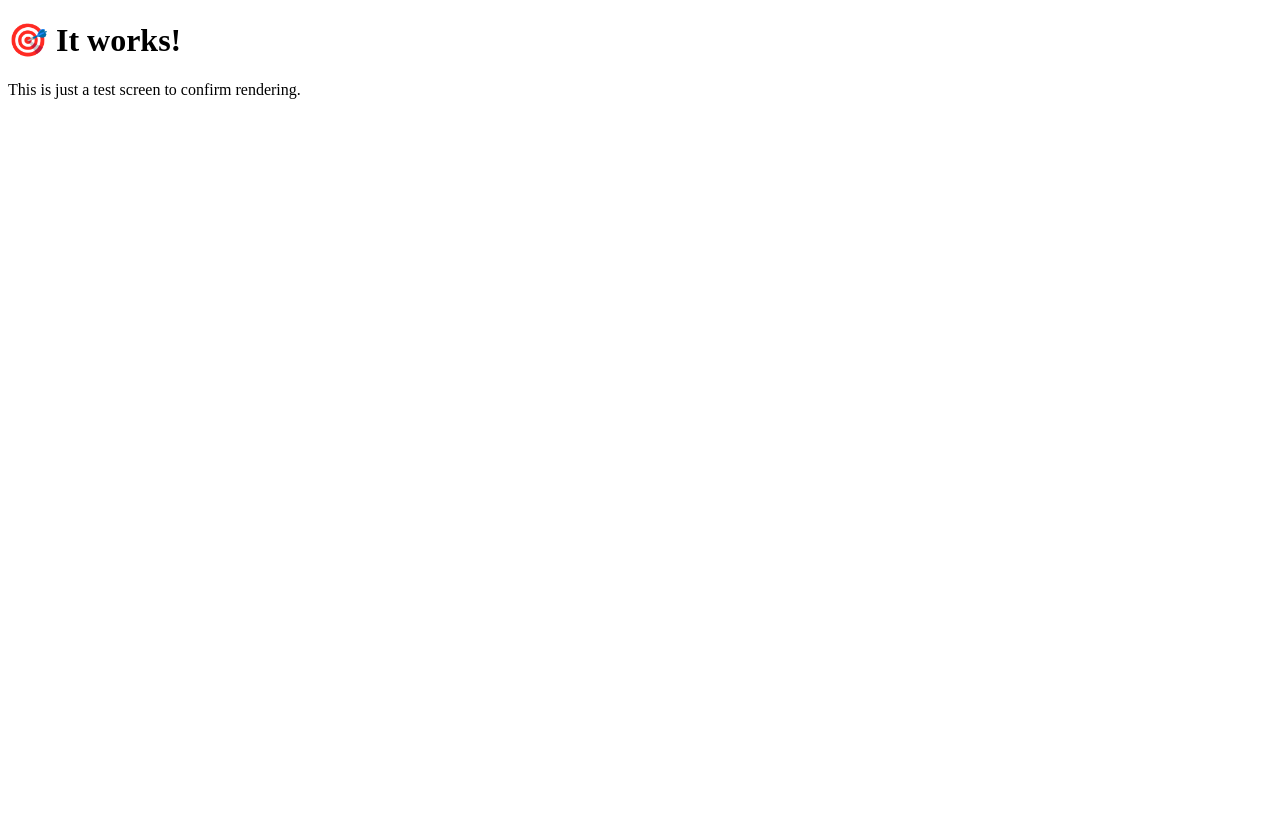
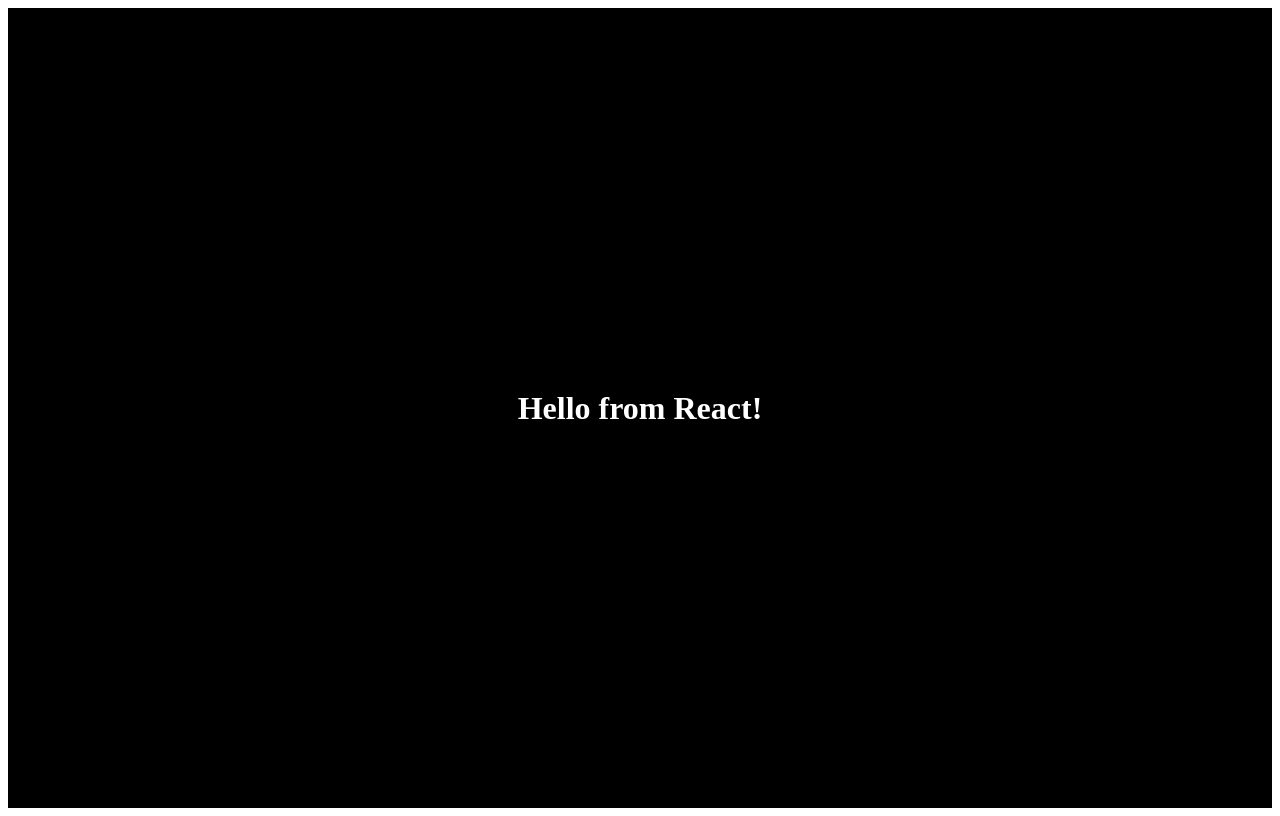
Before and after one commit to INKEDUP1/the-casino, a React (Vite) app: page / in a window 1280 px wide. Built offline with nearby package versions, Linux system fonts and the light colour scheme.

Commit message:
Update main.tsx

```diff
--- a/src/main.tsx
+++ b/src/main.tsx
@@ -1,9 +1,10 @@
 import React from 'react';
 import ReactDOM from 'react-dom/client';
-import App from './App';
 
 ReactDOM.createRoot(document.getElementById('root')!).render(
   <React.StrictMode>
-    <App />
+    <div style={{ color: 'white', background: 'black', height: '100vh', display: 'flex', justifyContent: 'center', alignItems: 'center' }}>
+      <h1>Hello from React!</h1>
+    </div>
   </React.StrictMode>
 );
```
